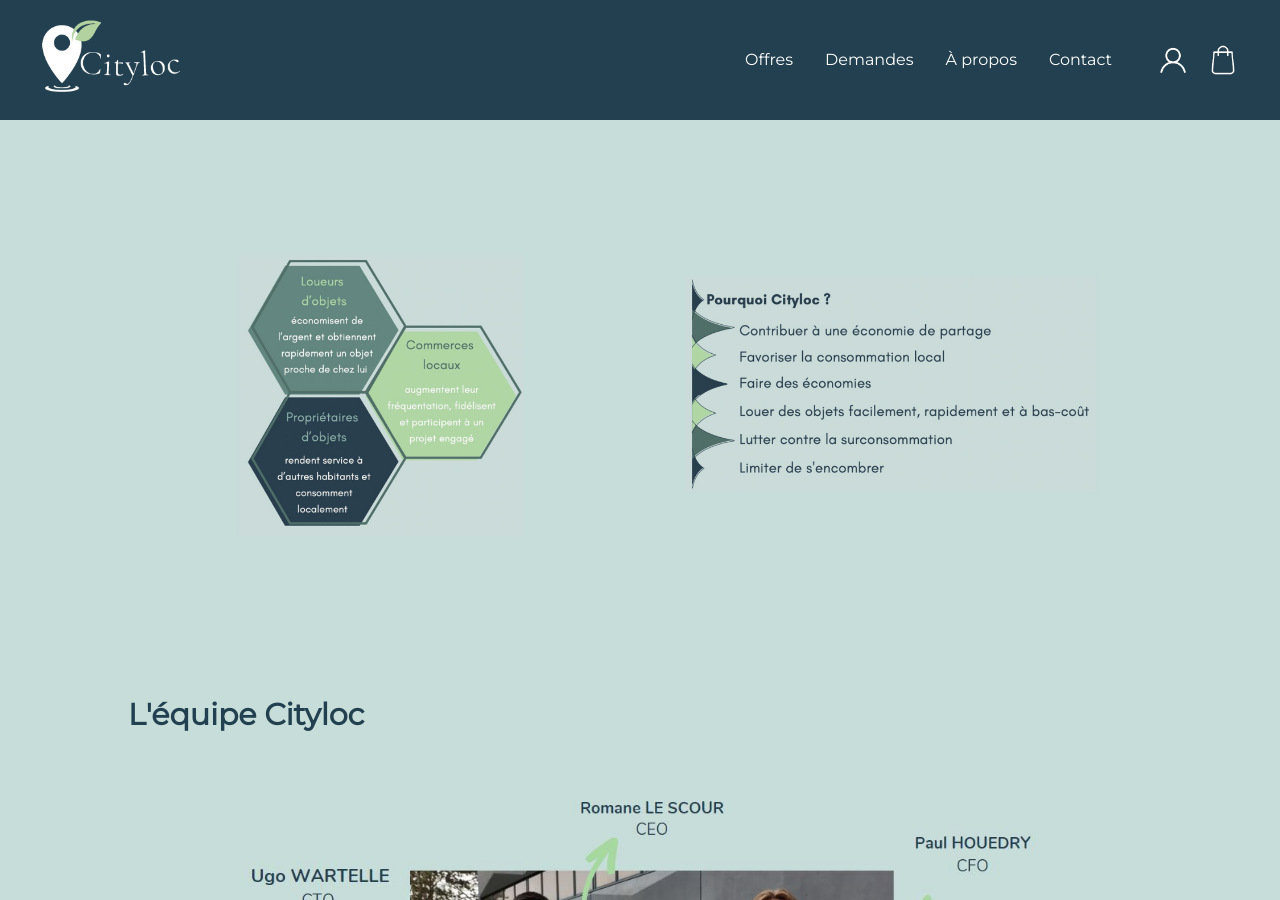
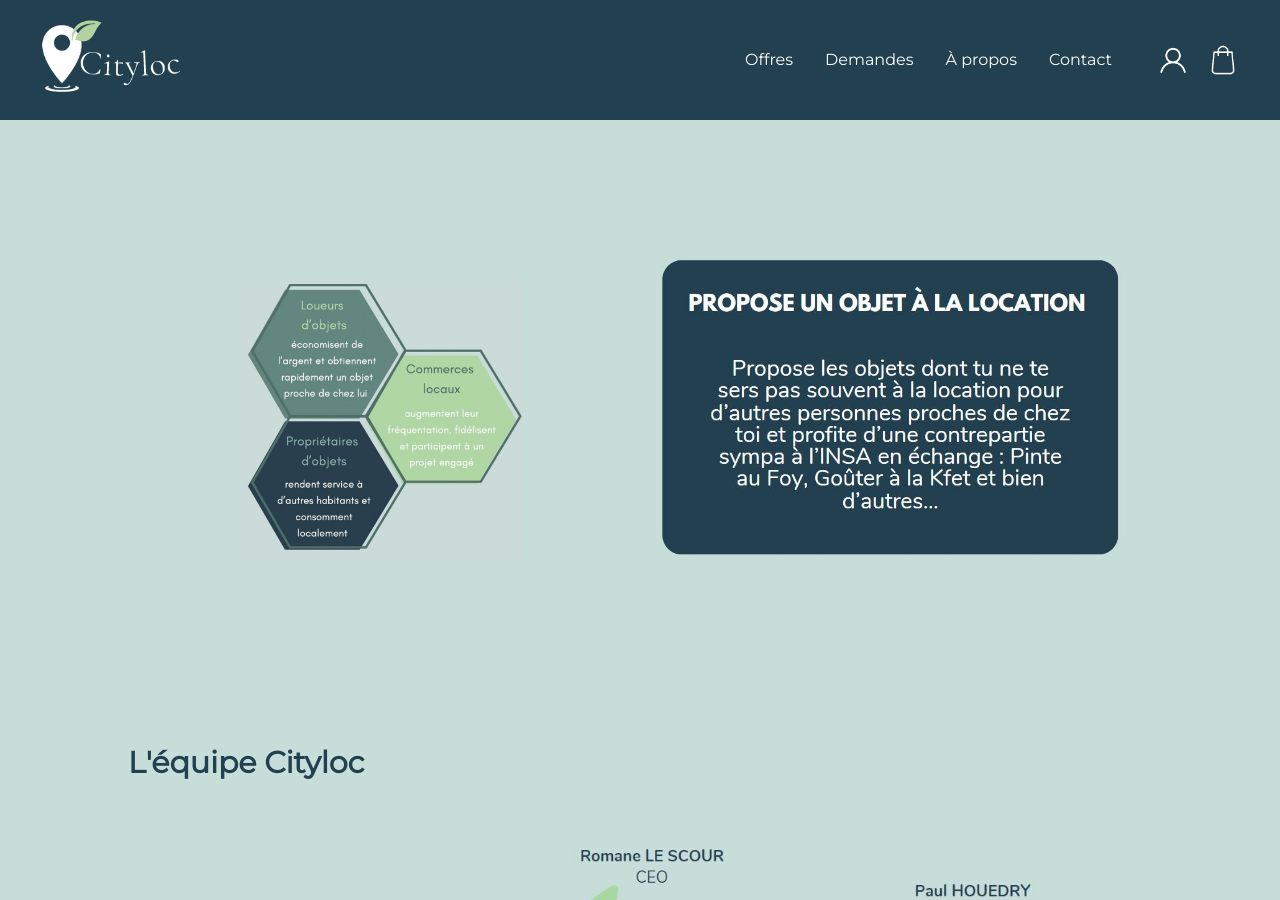
Before and after one commit to Cityloc/cityloc, a Jekyll site: the page built from index.html, in a window 1280 px wide and 900 px high, scrolled down 680 px. Built offline with Jekyll 4.4.1, drawn with Linux system fonts in a browser that asks for light colours.

Commit message:
Update index.html

```diff
--- a/index.html
+++ b/index.html
@@ -152,7 +152,7 @@
 		<img class="flex-fix" src="https://cityloc.github.io/cityloc/imgs/objectif_1.png" alt="Objectifs 1">
 	</div>
 	<div class="bloc-deux-dg">
-		<img class="flex-fix" src="https://cityloc.github.io/cityloc/imgs/objectif_2.png" alt="Objectifs 2">
+		<img class="flex-fix" src="imgs/propose objet.JPG" alt="Objectifs 2">
 	</div>
 </div>
 
```
